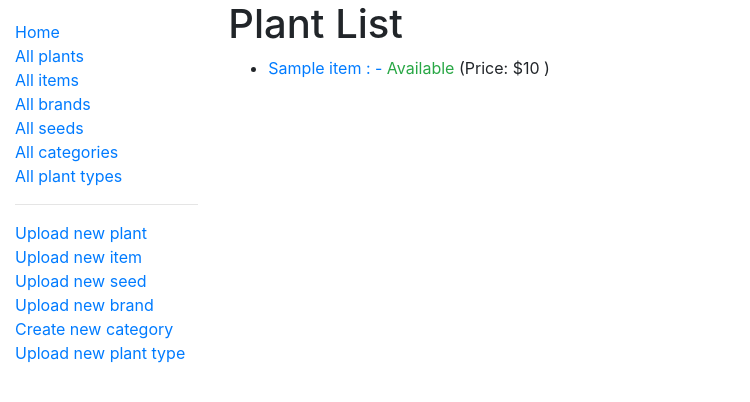
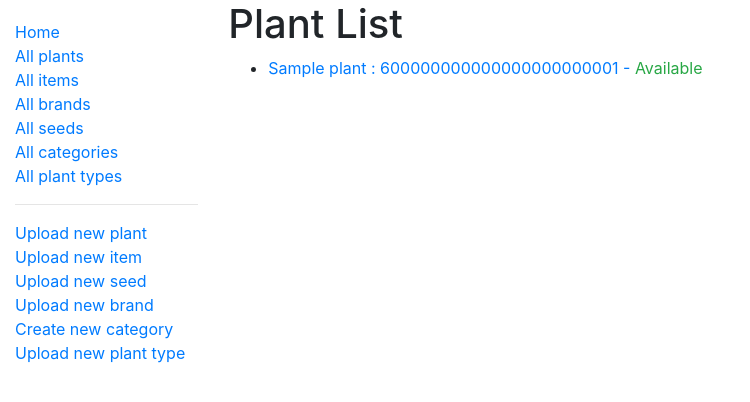
Before and after one commit to juanbrk/odin-inventory-app, a Node server app: page /catalog/plants in a window 1280 px wide. Shown: the top 402 px of the page, without its empty margins (0-750 px from the left). Run offline with Node 20, Linux system fonts and the light colour scheme; tables that the repository leaves empty hold one stand-in row (values such as "Sample post"); some libraries are stand-ins or nearby versions.

Commit message:
- Implemented page detail view  - Updated plants list page  - Formatted sow date of plant model using luxon

```diff
--- a/controllers/plantController.js
+++ b/controllers/plantController.js
@@ -1,9 +1,9 @@
 var Plant = require('../models/plant');
 var Seed = require('../models/seed');
-var Plant = require('../models/item');
 var PlantType = require('../models/plant_type');
 
 var async = require('async');
+
 
 exports.index = function(req, res) {
 
@@ -39,7 +39,13 @@ exports.plant_list = function(req, res) {
 
 // Display detail page for a specific Plant.
 exports.plant_detail = function(req, res) {
-    res.send('NOT IMPLEMENTED: Plant detail: ' + req.params.id);
+    Plant.findById(req.params.id)
+    .populate('plant_type')
+    .exec(function (err, plant) {
+      if (err) { return next(err); }
+      // Successful, so render
+      res.render('plant_detail', {plant: plant });
+    });
 };
 
 // Display Plant create form on GET.
--- a/models/plant.js
+++ b/models/plant.js
@@ -1,4 +1,6 @@
 var mongoose = require('mongoose');
+const { DateTime } = require("luxon");
+
 
 var Schema = mongoose.Schema;
 
@@ -22,5 +24,11 @@ PlantSchema
   return '/catalog/plant/' + this._id;
 });
 
+PlantSchema
+.virtual('sow_date_formatted')
+.get(function () {
+  return DateTime.fromJSDate(this.date_of_sow).toLocaleString(DateTime.DATE_MED);
+});
+
 //Export model
 module.exports = mongoose.model('Plant', PlantSchema);
--- a/package.json
+++ b/package.json
@@ -14,6 +14,7 @@
     "express": "~4.16.1",
     "express-validator": "^6.6.1",
     "http-errors": "~1.6.3",
+    "luxon": "^1.25.0",
     "mongoose": "^5.10.15",
     "morgan": "~1.9.1",
     "pug": "2.0.0-beta11"
--- a/views/plant_list.pug
+++ b/views/plant_list.pug
@@ -4,6 +4,7 @@ block content
   h1= title
 
   ul
+    - plant_list.sort(function(a, b) {let plantA = a.name.toUpperCase(); let plantB = b.name.toUpperCase(); return (plantA < plantB) ? -1 : (plantA > plantB) ? 1 : 0;});
     each plant in plant_list
       li
         a(href=plant.url) #{plant.name} : #{plant.plant_type} -
@@ -15,8 +16,6 @@ block content
           span.text-info #{plant.status}
         else
           span.text-warning #{plant.status}
-        if plant.status=='Available'
-          span  (Price: $#{plant.price} )
 
     else
       li There are no plants.
```
Also changed, not shown: views/plant_detail.pug (added, +22 -0 lines), 1 other file.
